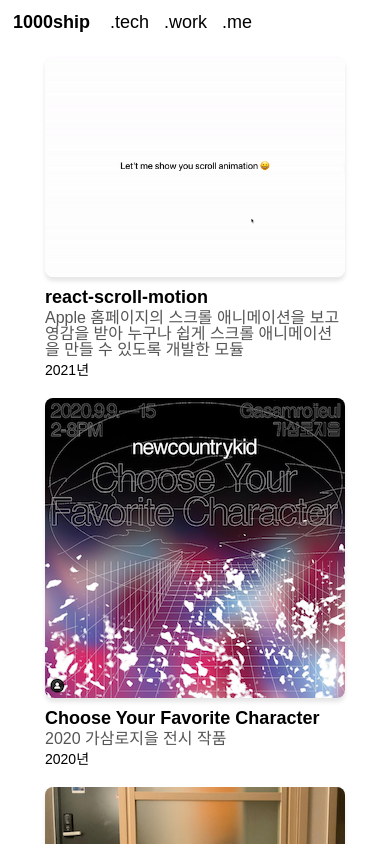
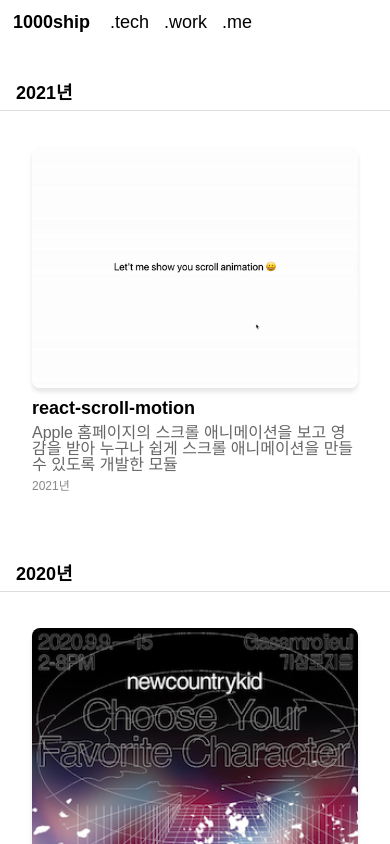
Before and after one commit to 1000ship/1000ship.me, a Next.js app: page /work in a window 390 px wide. Shown: the top 844 px of the page. Built offline with nearby package versions, Linux system fonts and the light colour scheme.

Commit message:
모바일 화면 레이아웃 교정

```diff
--- a/components/Work.js
+++ b/components/Work.js
@@ -14,15 +14,23 @@ const Article = styled.article`
     width: 100%;
     margin: 4px 0px;
   }
+
+  /* title */
   h2 {
     font-size: 18px;
     font-weight: bold;
+    margin-bottom: 8px;
   }
+  /* description */
   p {
-    color: #555;
+    color: #666;
+    font-weight: lighter;
+    margin-bottom: 4px;
   }
+  /* createdYear */
   small {
-    font-size: 14px;
+    font-size: 12px;
+    color: #888;
   }
 `;
 
--- a/pages/index.js
+++ b/pages/index.js
@@ -49,6 +49,7 @@ const ProfileRight = styled.div`
     border-radius: 5px;
   }
   & ul {
+    padding: 16px;
     list-style: disc;
     & > li {
       margin: 4px;
@@ -72,7 +73,6 @@ function Home() {
     const totalY = el.scrollHeight - el.offsetHeight;
     let scrollY = 0;
     let targetY = totalY;
-    // el.onmousemove = (e) => targetY = (e.layerY / el.offsetHeight) * totalY;
     const scrollAnimate = () => {
       scrollY += (targetY - scrollY) * 0.01;
       el.scrollTo(0, scrollY);
@@ -108,7 +108,7 @@ function Home() {
             <li><b>소프트웨어마에스트로</b> 10기 <i>— 2019</i></li>
             <li><b>홍익대 컴퓨터공학과 학생회</b> <i>— 2020</i></li>
             <li><b>Naver AI Lab</b> 프리랜서 <i>— 2021-Present</i></li>
-            <li><b>인썸니아</b> 프리랜서 <i>— 2021-Present</i></li>
+            <li><b>인썸니아</b> 정규직 <i>— 2021-Present</i></li>
           </ul>
         </ProfileRight>
       </ProfileContainer>
--- a/pages/me/index.js
+++ b/pages/me/index.js
@@ -12,7 +12,7 @@ const Description = styled.p`
 `
 
 const Content = styled.main`
-  padding: 8px;
+  padding: 16px;
 
   & h2 {
     font-size: large;
--- a/pages/tech/index.js
+++ b/pages/tech/index.js
@@ -22,8 +22,7 @@ const Title = styled.h2`
   flex-direction: column;
   font-size: 24px;
   font-weight: bold;
-  margin: 12px 0px;
-  margin-top: 24px;
+  margin: 30px 0px;
   text-align: center;
 
   & small {
--- a/pages/work/[id].js
+++ b/pages/work/[id].js
@@ -16,10 +16,12 @@ const Content = styled.section`
   & > img {
     width: 300px;
     height: 300px;
-    margin-right: 16px;
     border-radius: 8px;
     object-fit: cover;
     box-shadow: 0 4px 8px rgba(0, 0, 0, 0.2);
+    @media (min-width: 600px) {
+      margin-right: 16px;
+    }
   }
   & > div {
     margin: 0px 8px;
@@ -27,6 +29,7 @@ const Content = styled.section`
     display: flex;
     flex-direction: column;
     justify-content: center;
+
     & > * {
       margin: 4px 0px;
     }
--- a/pages/work/index.js
+++ b/pages/work/index.js
@@ -1,31 +1,69 @@
 import Head from "next/head";
-import React from "react";
+import React, { useCallback } from "react";
 import styled from "styled-components";
 import Page from "../../components/Page";
 import Work from "../../components/Work";
 import WorkDatabase from "../../db/work.json";
 
 const Section = styled.section`
-  display: flex;
-  flex-flow: row wrap;
-  justify-content: space-evenly;
-  & > * {
-    flex: 0 0 300px;
-    margin: 8px;
-  }
+  margin: 40px 0px;
 `;
 
+const SectionTitle = styled.h2`
+  font-size: 18px;
+  font-weight: bold;
+  margin-left: 16px;
+`
+
+const Split = styled.div`
+  border-top: 1px solid #ddd;
+  margin-top: 8px;
+`
+
+const WorkGrid = styled.div`
+  display: grid;
+  padding: 32px;
+  grid-gap: 16px;
+  grid-template-columns: repeat(1, minmax(300px, 1fr));
+  @media (min-width: 600px) {
+    grid-template-columns: repeat(2, minmax(100px, 1fr));
+    padding: 16px;
+  }
+  @media (min-width: 900px) {
+    grid-template-columns: repeat(3, minmax(100px, 1fr));
+  }
+`
+
 const WorkIndex = () => {
+
+  const uniqueArrays = useCallback((strArr) => {
+    const unique = [];
+    for (let i = 0; i < strArr.length; i++) {
+      if (unique.indexOf(strArr[i]) === -1) {
+        unique.push(strArr[i]);
+      }
+    }
+    return unique;
+  },[]);
+
+  const yearSections = uniqueArrays(WorkDatabase.map(work => work.createdYear))
+
   return (
     <Page>
       <Head>
         <title>Work | 1000ship</title>
       </Head>
-      <Section>
-        {WorkDatabase.map((work) => (
-          <Work key={work.id} data={work} />
-        ))}
-      </Section>
+      {yearSections.map((year) =>
+        <Section key={year}>
+          <SectionTitle>{year}</SectionTitle>
+          <Split/>
+          <WorkGrid>
+            {WorkDatabase.filter(work => work.createdYear === year).map((work) => (
+              <Work key={work.id} data={work} />
+            ))}
+          </WorkGrid>
+        </Section>
+      )}
     </Page>
   );
 };
```
Also changed, not shown: pages/tech/[id].js (+10 -8 lines).
